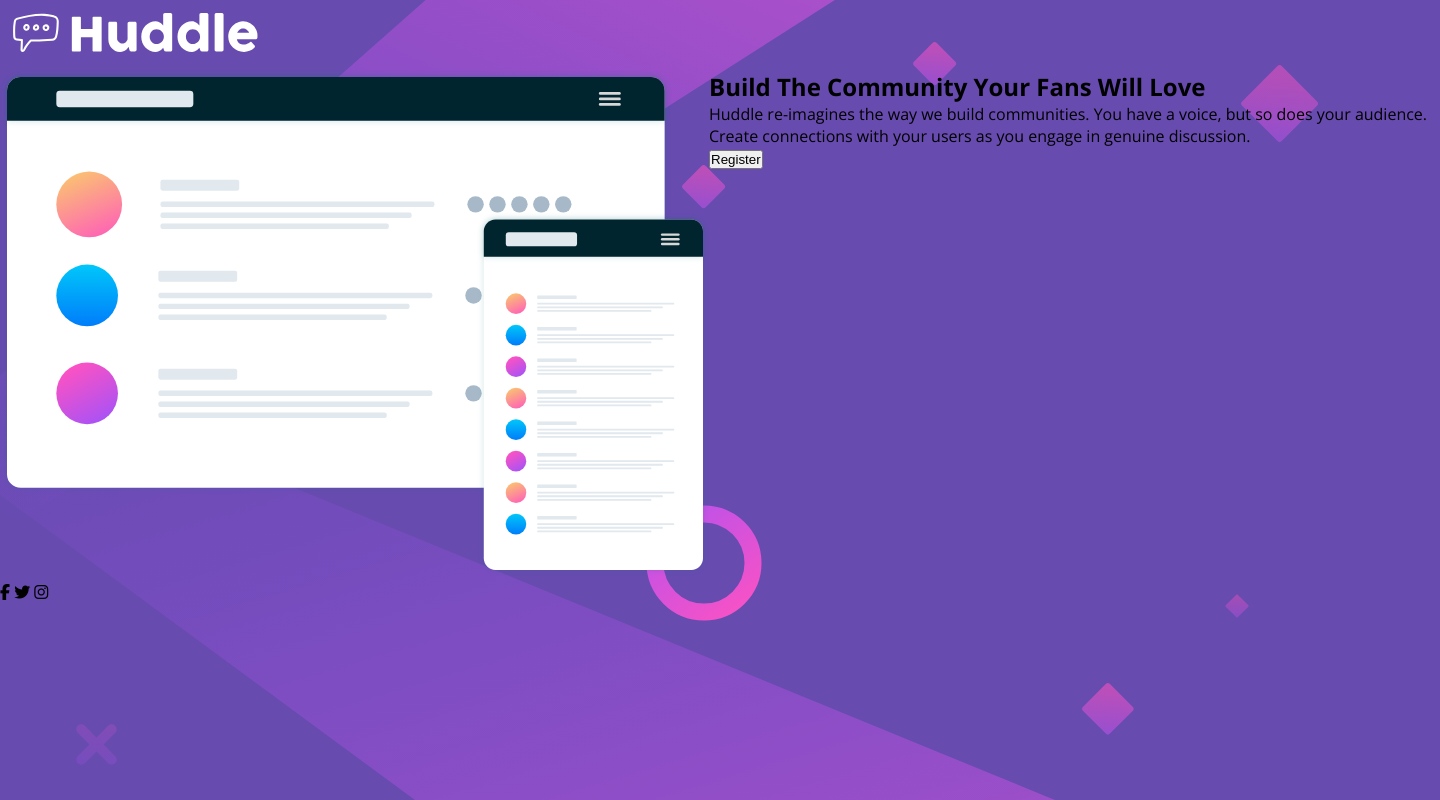
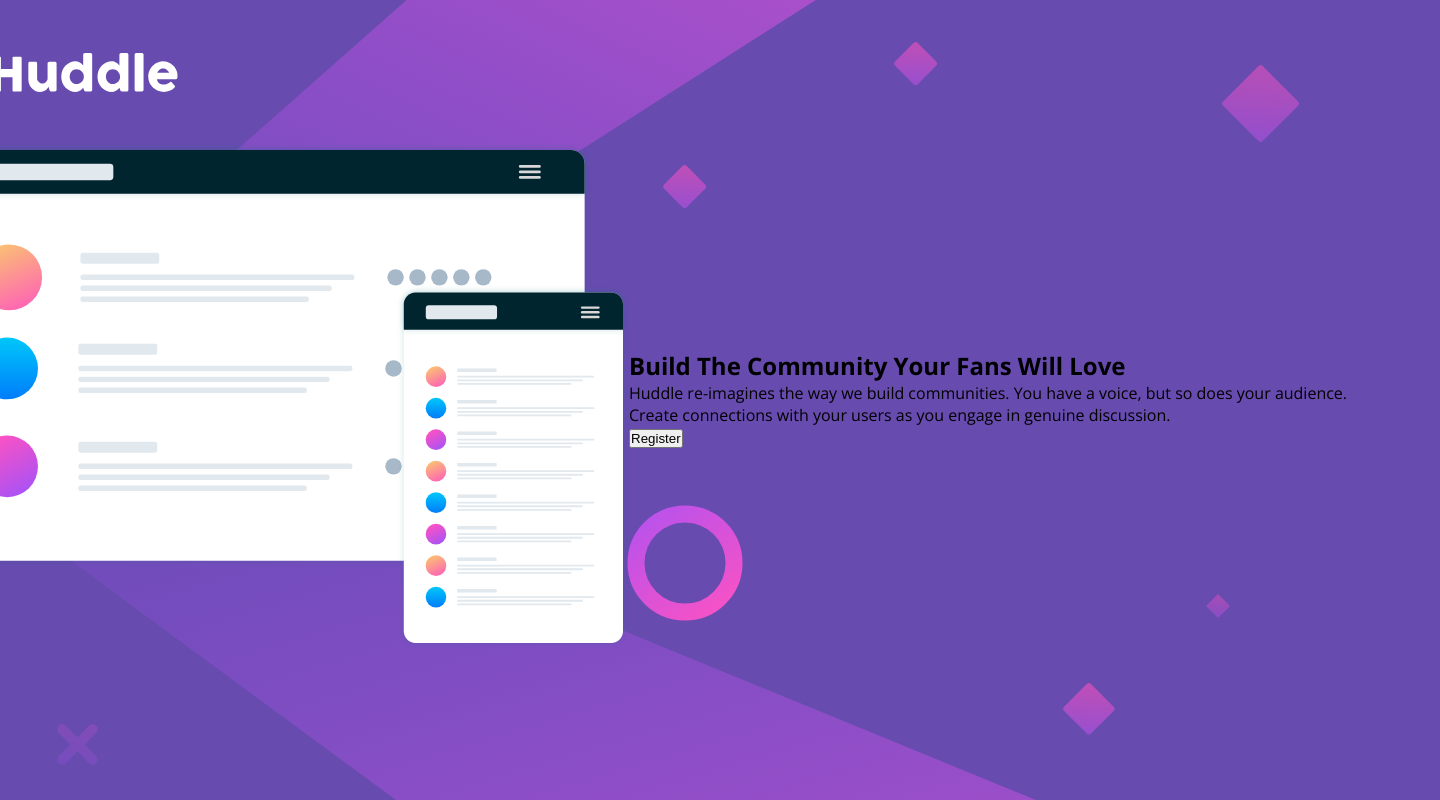
Before and after one commit to edwin-hudson/huddle-landing-page, a plain HTML site: page index.html in a window 1280 px wide. Shown: the whole page, 1440 px wide, since content can reach past the window. Drawn offline with nearby package versions, Linux system fonts and the light colour scheme.

Commit message:
Refactor CSS for body and main elements to improve layout and alignment

```diff
--- a/style.css
+++ b/style.css
@@ -16,15 +16,29 @@ body {
     justify-content: center;
     font-family: "Poppins", sans-serif;
     font-family: "Open Sans", sans-serif;
-    width: 90rem;
     background: var(--Violet);
     background-image: url(images/bg-desktop.svg);
     background-repeat: no-repeat;
+    background-position: center;
     background-size: auto;
+    /* width: 90rem; */
+    height: 100vh;
+}
+
+main {
+    display: flex;
+    flex-direction: column;
+    width: 90rem;
+    height: 90%;
 }
 
 article {
     display: flex;
     flex-direction: row;
+    align-items: center;
+    height: 80%;
+}
+
+.title {
 
 }
```
